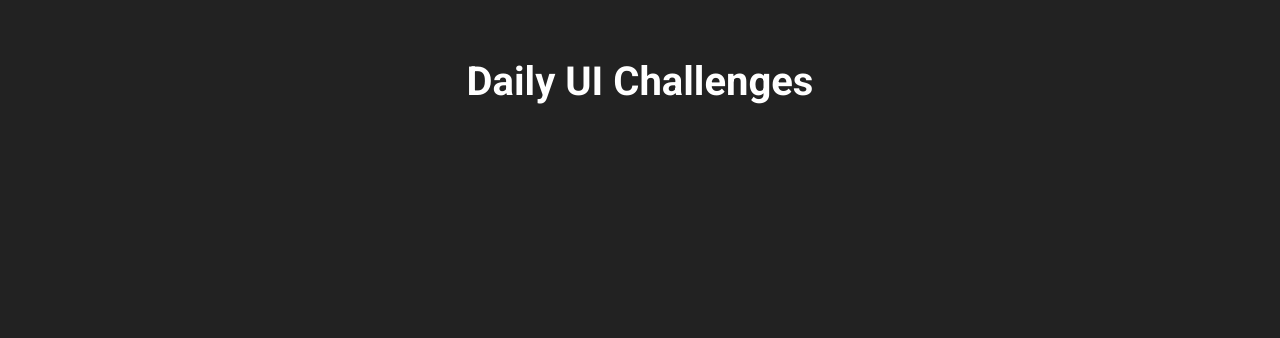
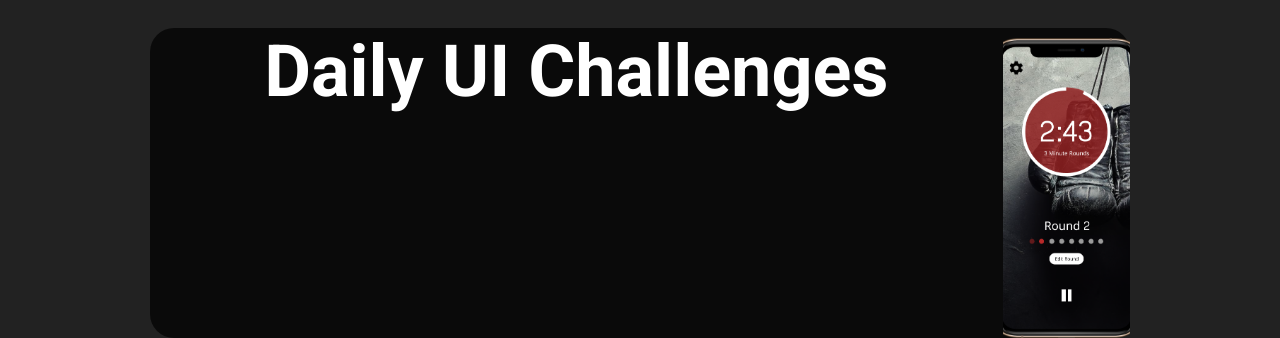
Before and after one commit to CS48/Designwebsite, a Gatsby site: page /design in a window 1280 px wide. Shown: the part 708-1046 px from the top of the page. Before the commit the page ends 813 px from the top, so only its background shows below. Built offline with nearby package versions, Linux system fonts and the light colour scheme; Gatsby itself is replaced by a stand-in of ours.

```diff
--- a/src/components/layout.css
+++ b/src/components/layout.css
@@ -1,4 +1,5 @@
 @import url("https://fonts.googleapis.com/css2?family=Roboto:wght@300;400;500;700&display=swap");
+@import url("https://fonts.googleapis.com/css2?family=Nunito:wght@400;600;700&display=swap");
 
 body {
   background: #222222;
@@ -7,6 +8,8 @@
   margin: 0;
   padding: 0;
 }
+
+
 
 h1,
 h2,
@@ -24,6 +27,17 @@
 
 span.display {
   font-size: 56px;
+  font-weight: 700;
+}
+
+span.Nunito {
+  font-family: "Nunito", sans-serif;
+  font-size: 124px;
+  font-weight: 700;
+}
+
+span.dpagetext {
+  font-size: 72px;
   font-weight: 700;
 }
 
--- a/src/pages/design.js
+++ b/src/pages/design.js
@@ -11,6 +11,9 @@
 import MovinLogo from "../images/movinlogo.png"
 import MovinLanding from "../images/movinlanding.png"
 import MovinDeck from "../images/movindeck.png"
+import Cntdwn from "../images/screen1.png"
+import UserProfile from "../images/User Profile.png"
+
 
 const DesignPageStyle = css`
   .text {
@@ -24,18 +27,34 @@
       margin-bottom: 36px;
       border-bottom: solid 3px white;
     }
+
+    .Nunito {
+      margin-top: 10%;
+      margin-right: 14%;
+    }
+
+    .dpagetext {
+      margin-top: -63px;
+      align-items: left;
+    }
   }
+
 
   .links {
     margin-top: 48px;
 
-    display: grid;
-    grid-template-rows: repeat(auto-fit, minmax(250px, 1fr));
-    grid-gap: 96px;
+    display: flex;
+    gap: 96px;
+    flex-direction: column;
+    align-items: center;
+
 
     .link-card {
       width: 100%;
-      float: left;
+      height: auto;
+
+      border-radius: 24px;
+
       margin: 0;
       padding: 0;
       position: relative;
@@ -45,47 +64,60 @@
         display: block;
 
 
-        padding-top: 40%;
+
         background-size: cover;
         background-position: center;
-        background-color: rgba(0,0,0,0.7);
+        background-color: transparent;
 
-        transition: all 0.3s ease-out;
-
-        &:hover {
-          background-color: transparent;
-        }
 
         &#logo {
+
           background-image: url(${MovinLogo});
-          height: 3%;
-          width: 3%;
-          padding-left: 33%;
+          height: auto;
+          width: auto;
+          padding-left: 24%;
+          padding-top: 33%;
           float: left;
         }
 
         &#landingpage {
           background-image: url(${MovinLanding});
-          height: 80%;
-          width: auto;
+          height: 300px;
+          width: 13%;
+          margin-top: 4%;
+          margin-right 3%;
           float: right;
+
         }
 
         &#deckpage {
           background-image: url(${MovinDeck});
-          height: 80%;
-          width: auto;
+          height: 300px;
+          width: 13%;
+          margin-top: 4%;
+          margin-right 3%;
+          float: right;
 
+        }
+
+        &#cntdwn {
+          background-image: url(${Cntdwn});
+          height: 300px;
+          width: 13%;
+          margin-top: 1%;
+          margin-right 3%;
           float: right;
         }
 
+
       }
 
-      h1 {
+      .h1 {
         position: absolute;
-        top: 50%;
-        left: 50%;
-        transform: translate(-50%, -50%);
+        text-align: left;
+        margin-top: 13%;
+
+
       }
     }
   }
@@ -103,10 +135,16 @@
           <div className="image" id="logo"></div>
           <div className="image" id="deckpage"></div>
           <div className="image" id="landingpage"></div>
-          <h1>Movin'</h1>
+          <div className="text">
+            <span className="Nunito">Movin'</span>
+          </div>
         </div>
         <div className="link-card">
-          <h1>Daily UI Challenges</h1>
+          <div className="image" id="cntdwn"></div>
+          <div className="image" id="userprofile"></div>
+          <div className="text">
+            <span className="dpagetext">Daily UI Challenges</span>
+          </div>
         </div>
       </div>
 
```
Also changed, not shown: src/pages/art.js (+89 -0 lines), src/pages/index.js (+5 -2 lines), src/pages/movin.js (added, +63 -0 lines), src/images/Screen1.png (added), src/images/User Profile.png (added), 2 other files.
